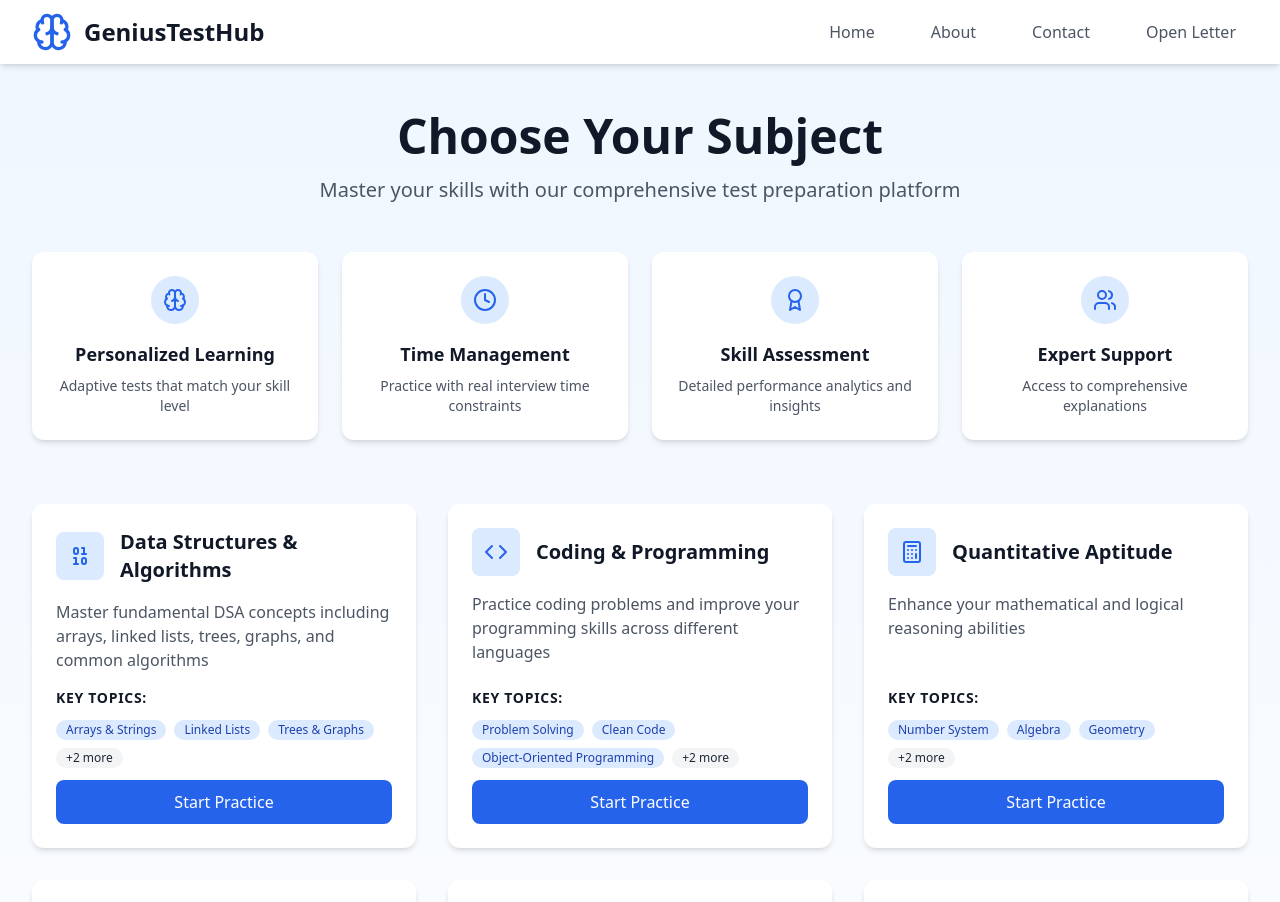
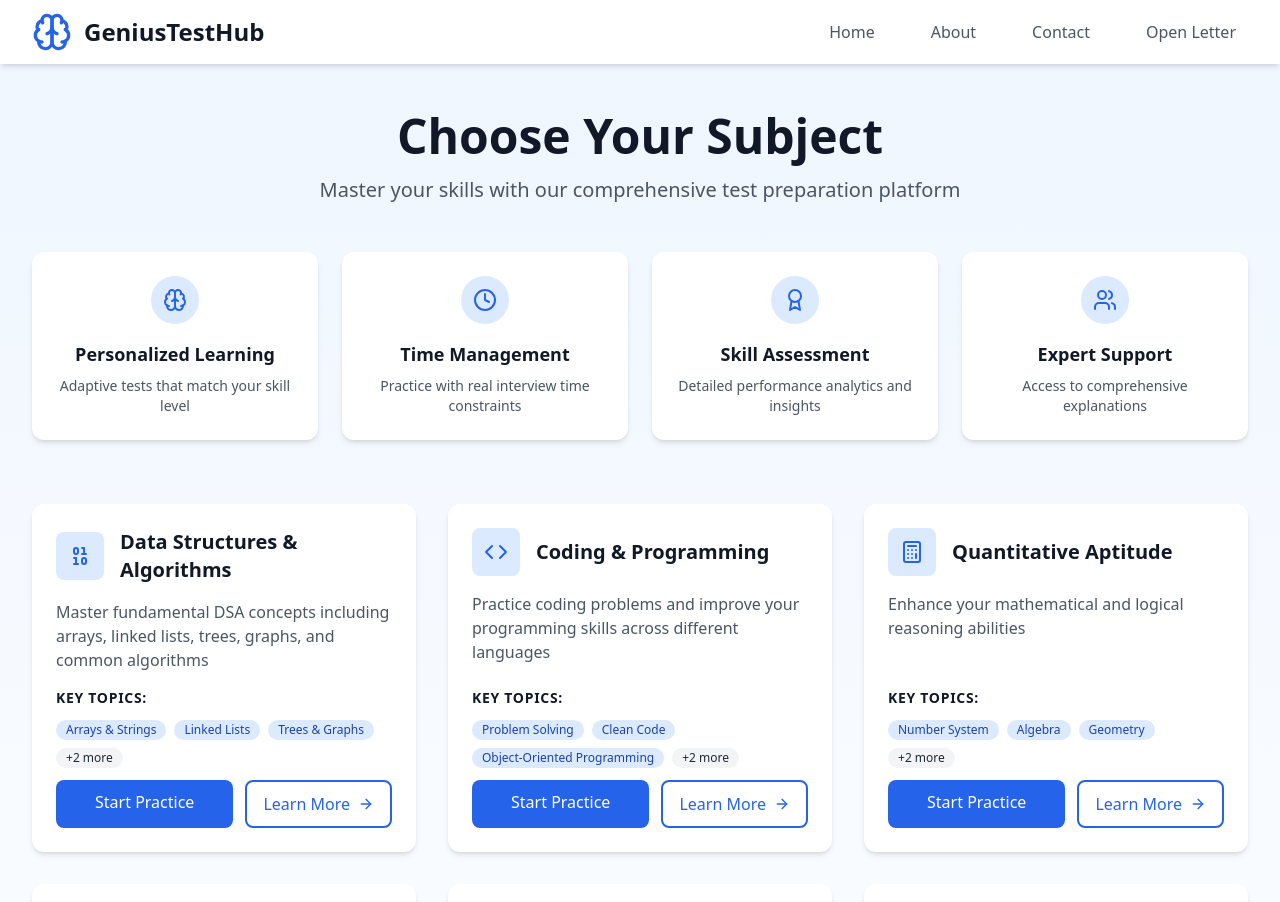
Before and after one commit to TechWithIfn/GeniusTestHub, a React (Vite) app: page /subjects in a window 1280 px wide. Shown: the top 902 px of the page. Built offline with nearby package versions, Linux system fonts and the light colour scheme.

Commit message:
Update SubjectsPage.tsx

```diff
--- a/src/pages/SubjectsPage.tsx
+++ b/src/pages/SubjectsPage.tsx
@@ -1,7 +1,7 @@
 import React from 'react';
 import { Link } from 'react-router-dom';
 import { subjects } from '../data/subjects';
-import { Binary, Code, Calculator, Cpu, BookOpen, Terminal, Users, Clock, Award, Brain } from 'lucide-react';
+import { Binary, Code, Calculator, Cpu, BookOpen, Terminal, Users, Clock, Award, Brain, ArrowRight } from 'lucide-react';
 
 const iconComponents = {
   'Binary': Binary,
@@ -104,12 +104,21 @@ const SubjectsPage = () => {
                       )}
                     </div>
 
-                    <Link
-                      to={`/tests/subject/${subject.id}`}
-                      className="mt-4 block w-full text-center bg-blue-600 text-white py-2.5 px-4 rounded-lg font-medium hover:bg-blue-700 transition-colors"
-                    >
-                      Start Practice
-                    </Link>
+                    <div className="flex gap-3 mt-4">
+                      <Link
+                        to={`/tests/subject/${subject.id}`}
+                        className="flex-1 text-center bg-blue-600 text-white py-2.5 px-4 rounded-lg font-medium hover:bg-blue-700 transition-colors"
+                      >
+                        Start Practice
+                      </Link>
+                      <Link
+                        to={`/subjects/${subject.id}`}
+                        className="flex items-center justify-center px-4 py-2.5 border-2 border-blue-600 text-blue-600 rounded-lg font-medium hover:bg-blue-50 transition-colors"
+                      >
+                        <span>Learn More</span>
+                        <ArrowRight className="ml-2 h-4 w-4" />
+                      </Link>
+                    </div>
                   </div>
                 </div>
               </div>
```
